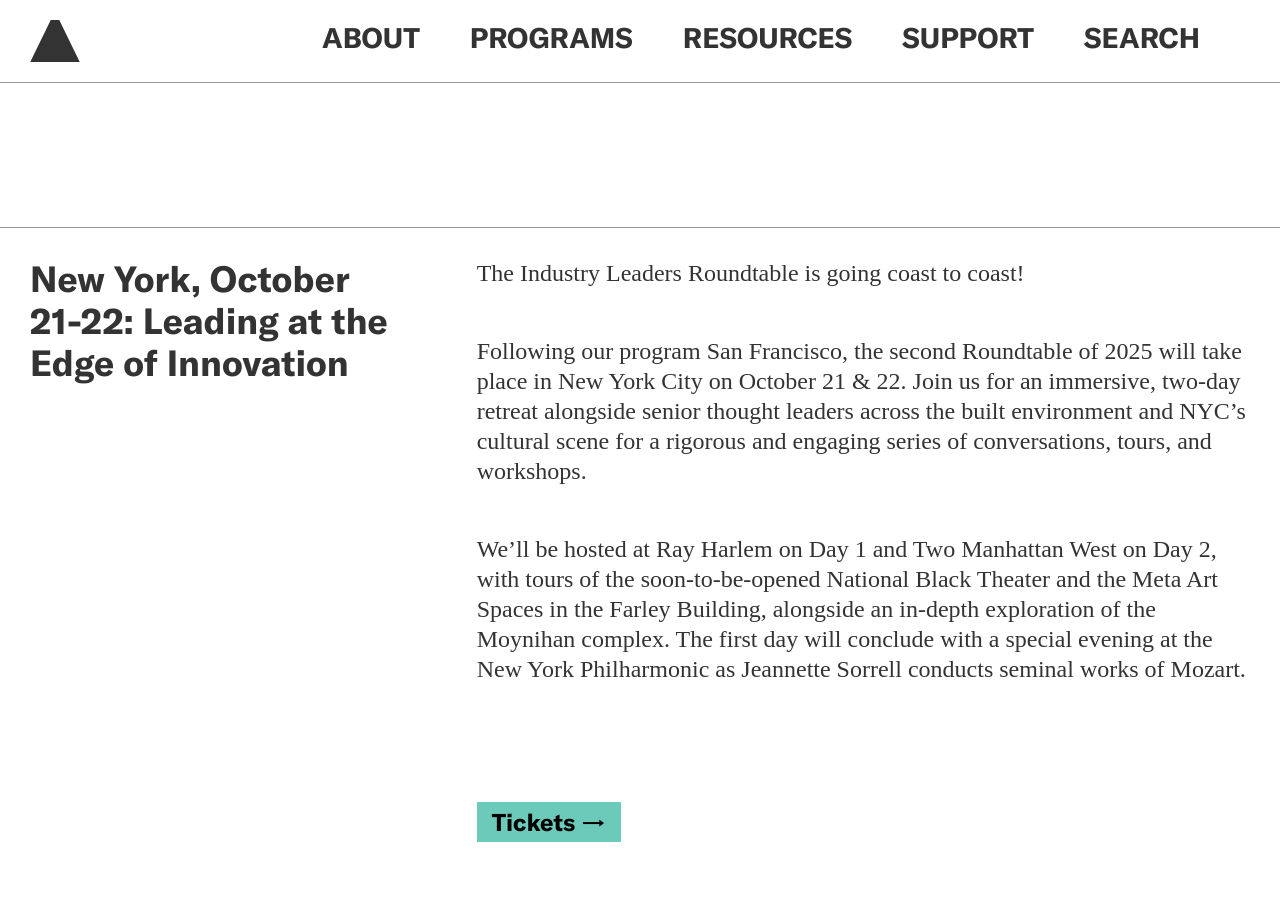
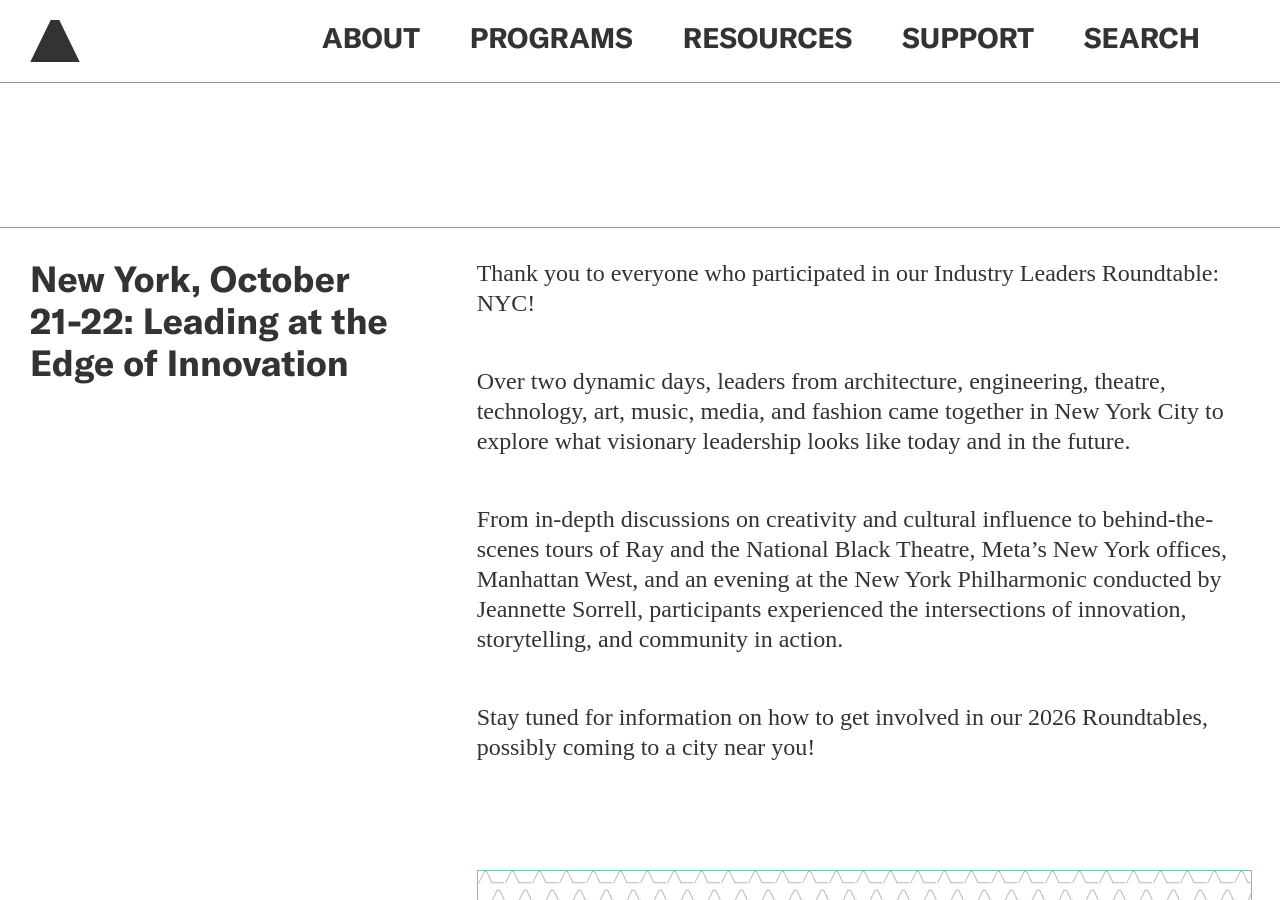
Before and after one commit to jengalas/bwaf-bbw, a Jekyll site: the page built from _programs/industry-leaders-roundtable-retreat.md, in a window 1280 px wide and 900 px high, scrolled down 274 px. Built offline with Jekyll 4.4.1, drawn with Linux system fonts in a browser that asks for light colours; nearby versions of some CDN libraries; some web fonts are replaced.

Commit message:
Updated 2 files via CloudCannon.

```diff
--- a/_programs/industry-leaders-roundtable-retreat.md
+++ b/_programs/industry-leaders-roundtable-retreat.md
@@ -37,31 +37,25 @@
       download: ''
       link_url:
       link_text:
-    text_block: >+
-      The Industry Leaders Roundtable is going coast to coast!
+    text_block: >-
+      Thank you to everyone who participated in our Industry Leaders Roundtable:
+      NYC!
 
 
-      Following our program San Francisco, the second Roundtable of 2025 will
-      take place in New York City on October 21 & 22. Join us for an immersive,
-      two-day retreat alongside senior thought leaders across the built
-      environment and NYC's cultural scene for a rigorous and engaging series of
-      conversations, tours, and workshops.
+      Over two dynamic days, leaders from architecture, engineering, theatre,
+      technology, art, music, media, and fashion came together in New York City
+      to explore what visionary leadership looks like today and in the future.
 
 
-      We'll be hosted at Ray Harlem on Day 1 and Two Manhattan West on Day 2,
-      with tours of the soon-to-be-opened National Black Theater and the Meta
-      Art Spaces in the Farley Building, alongside an in-depth exploration of
-      the Moynihan complex. The first day will conclude with a special evening
-      at the New York Philharmonic as Jeannette Sorrell conducts seminal works
-      of Mozart.
+      From in-depth discussions on creativity and cultural influence to
+      behind-the-scenes tours of Ray and the National Black Theatre, Meta’s New
+      York offices, Manhattan West, and an evening at the New York Philharmonic
+      conducted by Jeannette Sorrell, participants experienced the intersections
+      of innovation, storytelling, and community in action.
 
-  - template: buttons-block
-    button:
-      - button_text: Tickets
-        button_link: >-
-          https://www.eventbrite.com/e/industry-leaders-roundtable-new-york-city-tickets-1761068416039?aff=oddtdtcreator
-    section_break: false
-    include_left-hand_column_text_: false
+
+      Stay tuned for information on how to get involved in our 2026 Roundtables,
+      possibly coming to a city near you!
   - template: image-block
     button:
       - button_text:
```
